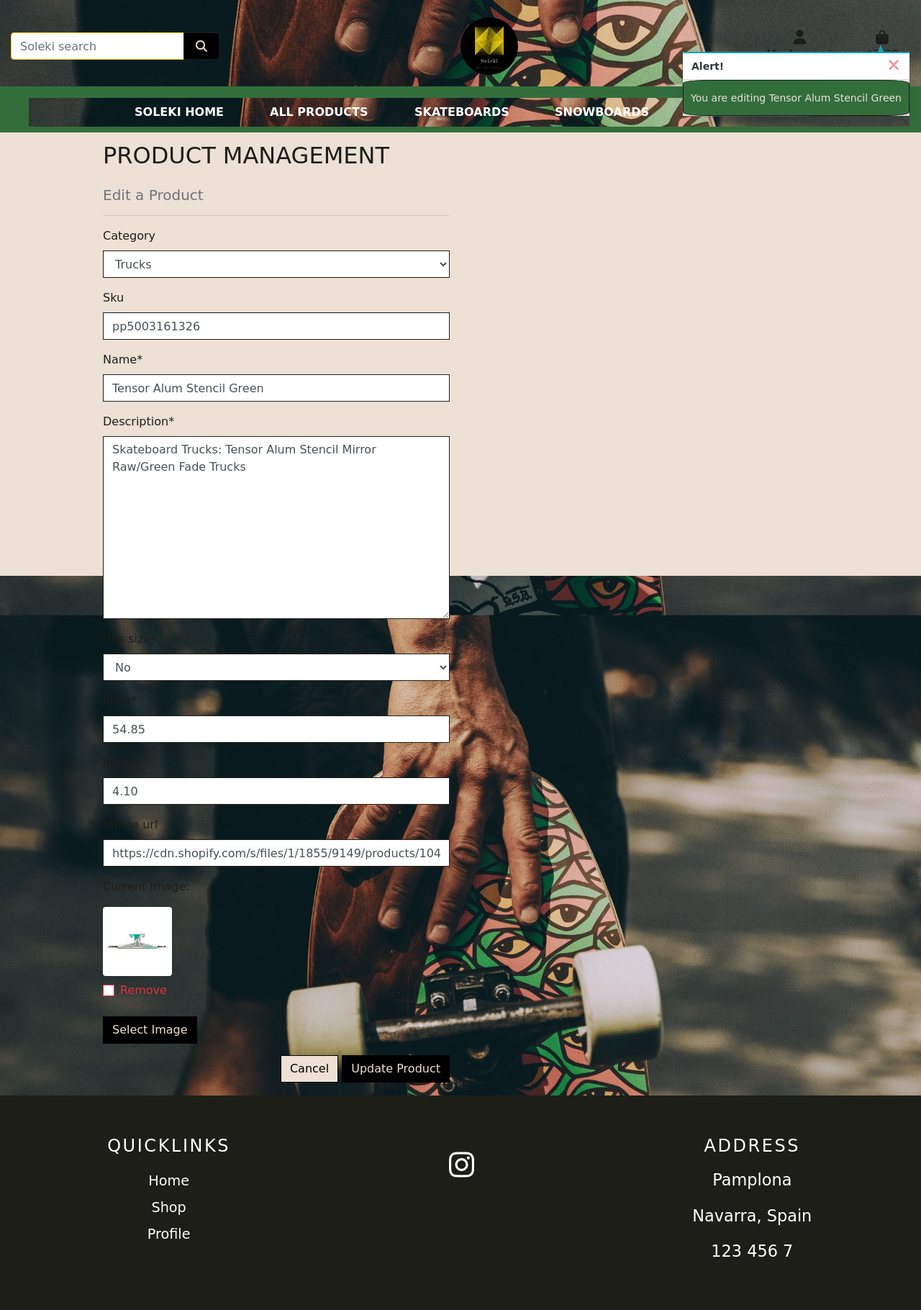
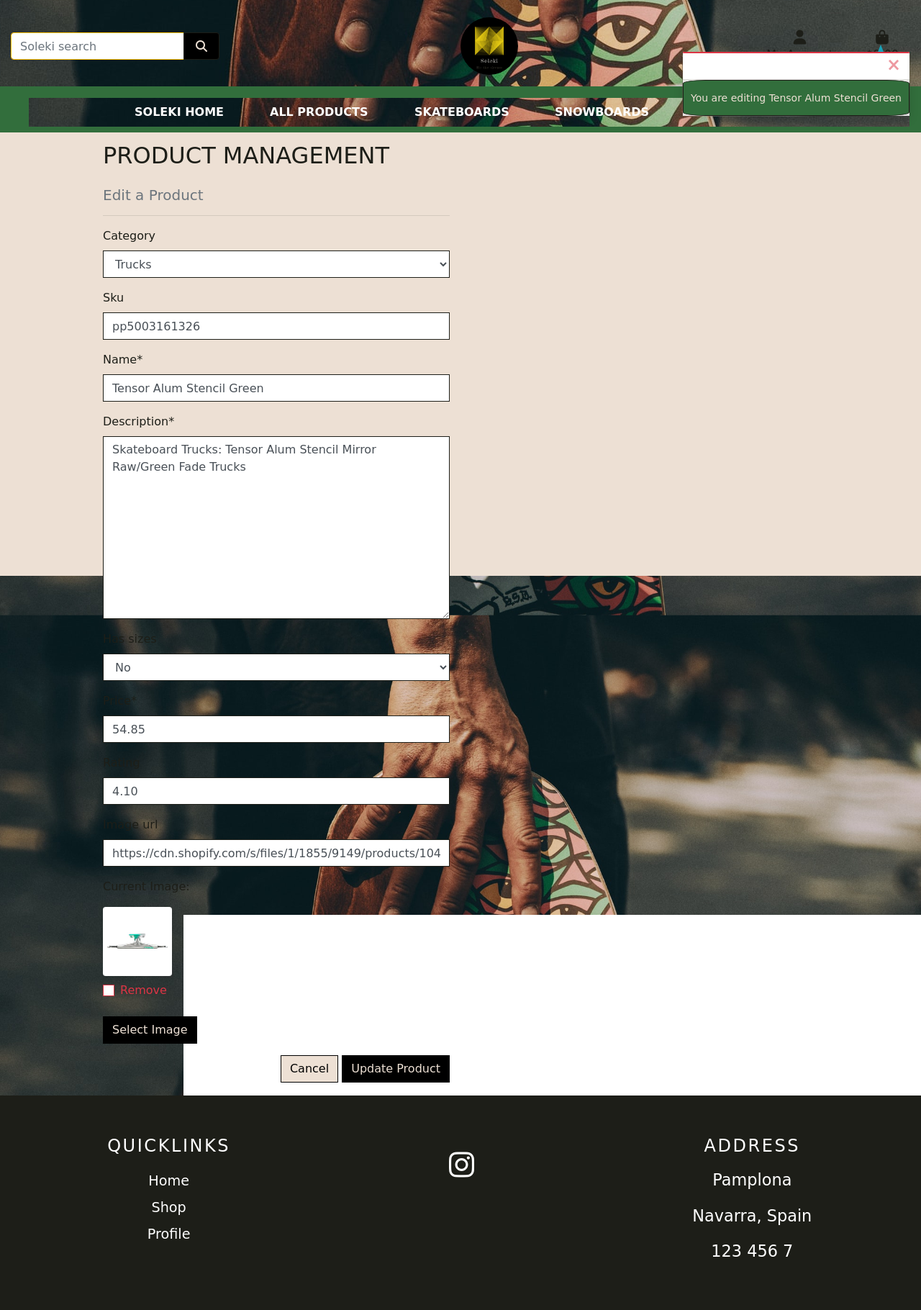
Before and after one commit to AlexNexton/soleki, a Django app: page /products/edit/21/ in a window 1280 px wide. Shown: the whole page at 72% size. Run offline with Django 3.2, Linux system fonts and the light colour scheme; the visitor is signed in with stand-in values (Sample User, id 1); data comes from the database, SQL or seed files in the repository; some libraries are stand-ins or nearby versions; some web fonts are replaced.

Commit message:
edit: toast, their font colour

```diff
--- a/templates/includes/main-nav.html
+++ b/templates/includes/main-nav.html
@@ -1,6 +1,7 @@
 <div class="collapse navbar-collapse mt-2" id="main-nav">
     <ul class="navbar-nav w-auto mx-auto">
-        <li class="nav-item nav-item-1 dropdown hvr-box-shadow-inset">
+        <li class="nav-item nav-item-1 dropdown hvr-box-shadow-inset ">
+            <!--nav-item d-block d-md-none-->
             <a href="{% url 'home' %}" class="logo-font font-weight-bold nav-link text-white mr-5 ">
                 Soleki Home
             </a>
--- a/templates/includes/mobile-top-header.html
+++ b/templates/includes/mobile-top-header.html
@@ -35,7 +35,7 @@
         {% if request.user.is_superuser %}
         <a href="{% url 'add_product' %}" class="dropdown-item">Product Management</a>
         {% endif %}
-        <a href="" class="dropdown-item">My Profile</a>
+        <a href="{% url 'profile' %}" class="dropdown-item">My Profile</a>
         <a href="{% url 'account_logout' %}" class="dropdown-item">Logout</a>
         {% else %}
         <a href="{% url 'account_signup' %}" class="dropdown-item">Register</a>
--- a/templates/includes/toasts/toast_error.html
+++ b/templates/includes/toasts/toast_error.html
@@ -1,7 +1,7 @@
 <div class="toast custom-toast rounded-0 border-top-0" data-autohide="false">
     <div class="arrow-up arrow-danger"></div>
     <div class="w-100 toast-capper bg-danger"></div>
-    <div class="toast-header bg-white text-dark">
+    <div class="toast-header bg-white text-white">
         <strong class="mr-auto">Error!</strong>
         <button type="button" class="ml-2 mb-1 close text-danger" data-dismiss="toast" aria-label="Close">
             <span aria-hidden="true">&times;</span>
--- a/templates/includes/toasts/toast_info.html
+++ b/templates/includes/toasts/toast_info.html
@@ -1,7 +1,7 @@
 <div class="toast custom-toast rounded-0 border-top-0" data-autohide="false">
     <div class="arrow-up arrow-info"></div>
-    <div class="w-100 toast-capper bg-info"></div>
-    <div class="toast-header bg-white text-dark">
+    <div class="w-100 toast-capper bg-danger"></div>
+    <div class="toast-header bg-white text-white">
         <strong class="mr-auto">Alert!</strong>
         <button type="button" class="ml-2 mb-1 close text-danger" data-dismiss="toast" aria-label="Close">
             <span aria-hidden="true">&times;</span>
--- a/templates/includes/toasts/toast_warning.html
+++ b/templates/includes/toasts/toast_warning.html
@@ -1,7 +1,7 @@
 <div class="toast custom-toast rounded-0 border-top-0" data-autohide="false">
     <div class="arrow-up arrow-warning"></div>
     <div class="w-100 toast-capper bg-warning"></div>
-    <div class="toast-header bg-white text-dark">
+    <div class="toast-header bg-white text-white">
         <strong class="mr-auto">Warning!</strong>
         <button type="button" class="ml-2 mb-1 close text-danger" data-dismiss="toast" aria-label="Close">
             <span aria-hidden="true">&times;</span>
```
